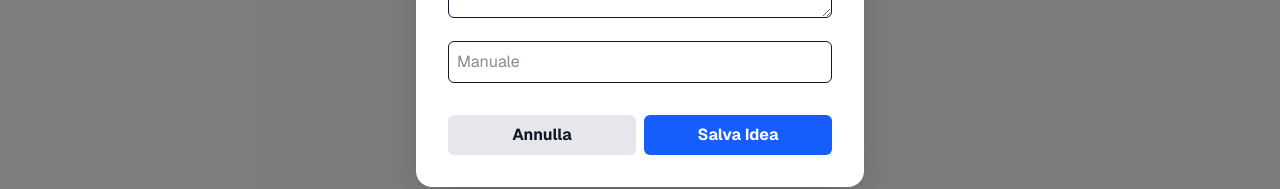
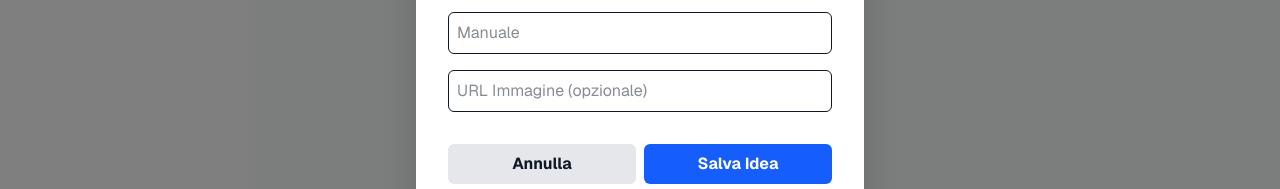
Before and after one commit to Ginnypower/schede-gdr, a Next.js app: page / in a window 1280 px wide. Both pictures are taken after typing "Sample", "Sample", "Sample" into the empty fields and a click on the button "+ Nuova". Shown: the part 445-634 px from the top of the page. Built offline with nearby package versions, Linux system fonts and the light colour scheme; no server answers; the database is empty.

Commit message:
immagine

```diff
--- a/src/app/page.tsx
+++ b/src/app/page.tsx
@@ -17,6 +17,7 @@ interface SchedaIdea {
   manuale: string;
   voti: number;
   in_sondaggio: boolean;
+  immagine?: string;
 }
 
 export default function Home() {
@@ -26,7 +27,7 @@ export default function Home() {
   const [master, setMaster] = useState('');
   const [descrizione, setDescrizione] = useState('');
   const [manuale, setManuale] = useState('');
-
+  const [immagine, setImmagine] = useState('');
   const [filtroMaster, setFiltroMaster] = useState('');
   const [filtroTitolo, setFiltroTitolo] = useState('');
   const [filtroManuale, setFiltroManuale] = useState('');
@@ -67,7 +68,7 @@ export default function Home() {
 
     const { data, error } = await supabase
       .from('schede_idea')
-      .insert([{ titolo, master, descrizione, manuale }])
+      .insert([{ titolo, master, descrizione, manuale, immagine }])
       .select();
 
     if (error) {
@@ -235,7 +236,15 @@ export default function Home() {
               <div className="text-xs font-mono bg-gray-100 p-2 rounded border border-gray-200 mb-4">
                 📚 Manuale: {scheda.manuale}
               </div>
-
+              {scheda.immagine && (
+  <div className="w-full h-40 mb-4 overflow-hidden rounded-lg">
+    <img
+      src={scheda.immagine}
+      alt={scheda.titolo}
+      className="w-full h-full object-cover transition-transform group-hover:scale-105"
+    />
+  </div>
+)}
               {/* NUOVO TASTO SONDAGGIO */}
               <button
                 onClick={() => toggleSondaggio(scheda.id, scheda.in_sondaggio)}
@@ -271,6 +280,14 @@ export default function Home() {
         <p className="text-gray-800 leading-relaxed whitespace-pre-wrap text-lg">
           {schedaEspansa.descrizione}
         </p>
+        {/* Nel modal della scheda espansa */}
+{schedaEspansa.immagine && (
+  <img
+    src={schedaEspansa.immagine}
+    alt={schedaEspansa.titolo}
+    className="w-full h-64 object-cover rounded-xl mb-6 shadow-md"
+  />
+)}
       </div>
 
       <div className="mt-8 pt-6 border-t border-gray-100">
@@ -294,6 +311,12 @@ export default function Home() {
               <input required placeholder="Master" value={master} onChange={e => setMaster(e.target.value)} className="w-full p-2 border rounded-md" />
               <textarea required placeholder="Descrizione" value={descrizione} onChange={e => setDescrizione(e.target.value)} className="w-full p-2 border rounded-md" rows={3} />
               <input required placeholder="Manuale" value={manuale} onChange={e => setManuale(e.target.value)} className="w-full p-2 border rounded-md" />
+              <input
+                placeholder="URL Immagine (opzionale)"
+                value={immagine}
+                onChange={e => setImmagine(e.target.value)}
+                className="w-full p-2 border rounded-md" />
+
               <div className="flex gap-2 pt-4">
                 <button type="button" onClick={() => setIsFormOpen(false)} className="flex-1 py-2 bg-gray-200 rounded-md font-bold">Annulla</button>
                 <button type="submit" className="flex-1 py-2 bg-blue-600 text-white rounded-md font-bold hover:bg-blue-700">Salva Idea</button>
```
